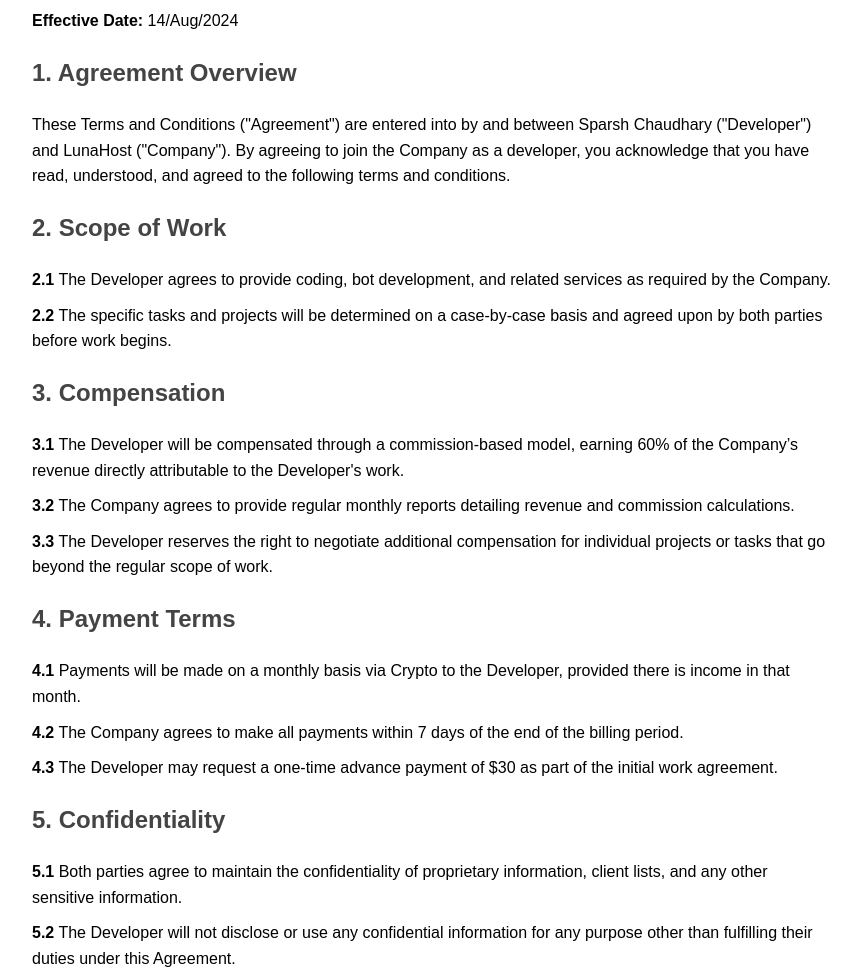
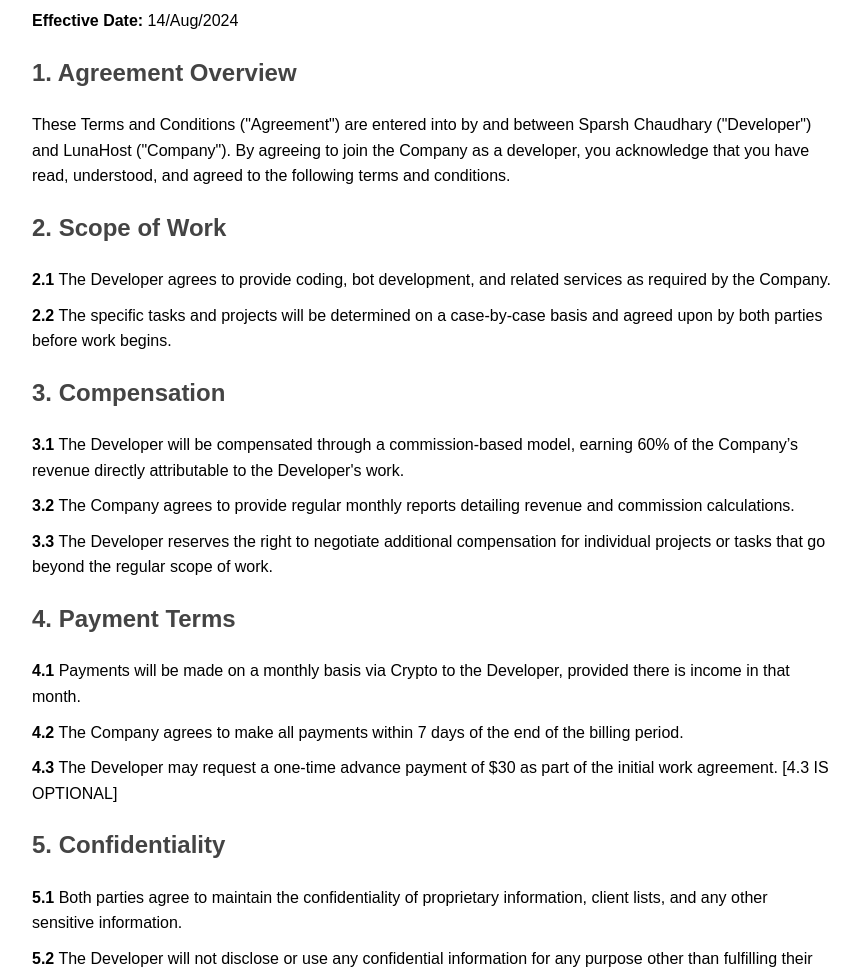
Before and after one commit to YouTube-TW-MAIN/tac, a plain HTML site: page index.html in a window 1280 px wide. Shown: the part 86-1062 px from the top of the page, without its empty margins (208-1069 px from the left). Drawn offline with Linux system fonts and the light colour scheme.

Commit message:
Update index.html

```diff
--- a/index.html
+++ b/index.html
@@ -50,7 +50,7 @@
         <h2>4. Payment Terms</h2>
         <p><span class="clause-number">4.1</span> Payments will be made on a monthly basis via Crypto to the Developer, provided there is income in that month.</p>
         <p><span class="clause-number">4.2</span> The Company agrees to make all payments within 7 days of the end of the billing period.</p>
-        <p><span class="clause-number">4.3</span> The Developer may request a one-time advance payment of $30 as part of the initial work agreement.</p>
+        <p><span class="clause-number">4.3</span> The Developer may request a one-time advance payment of $30 as part of the initial work agreement. [4.3 IS OPTIONAL]</p>
 
         <h2>5. Confidentiality</h2>
         <p><span class="clause-number">5.1</span> Both parties agree to maintain the confidentiality of proprietary information, client lists, and any other sensitive information.</p>
```
